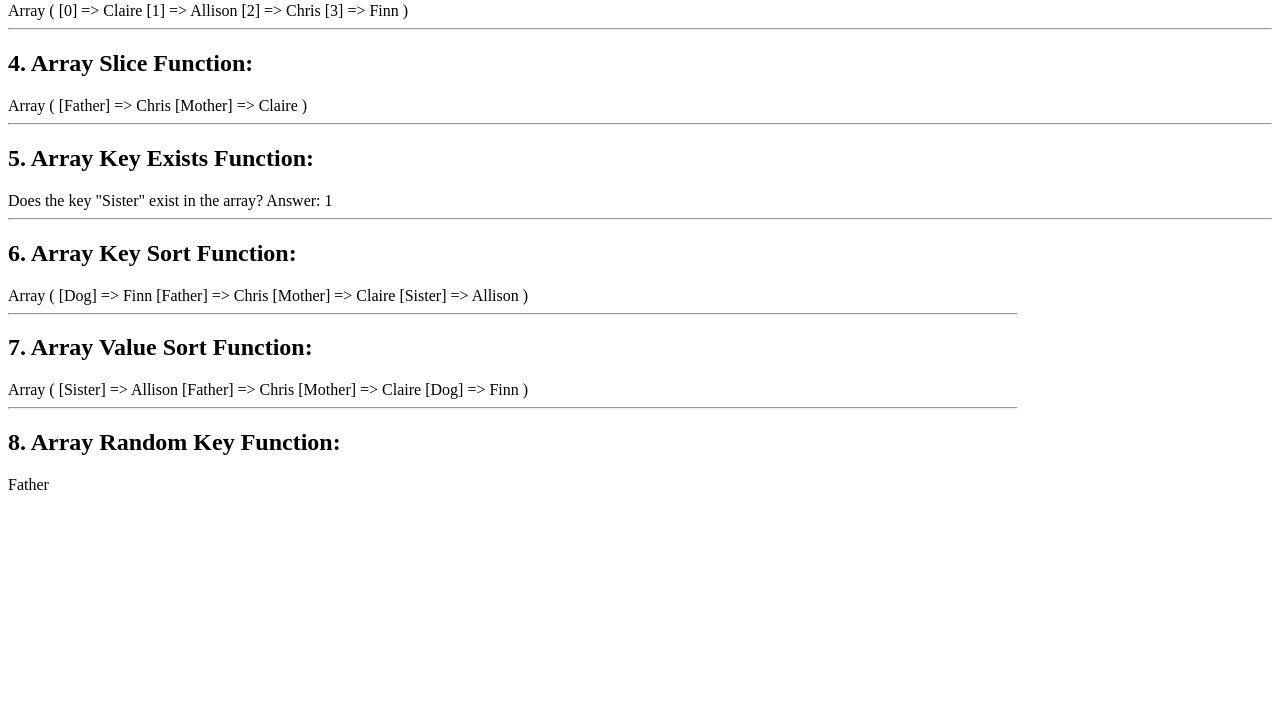
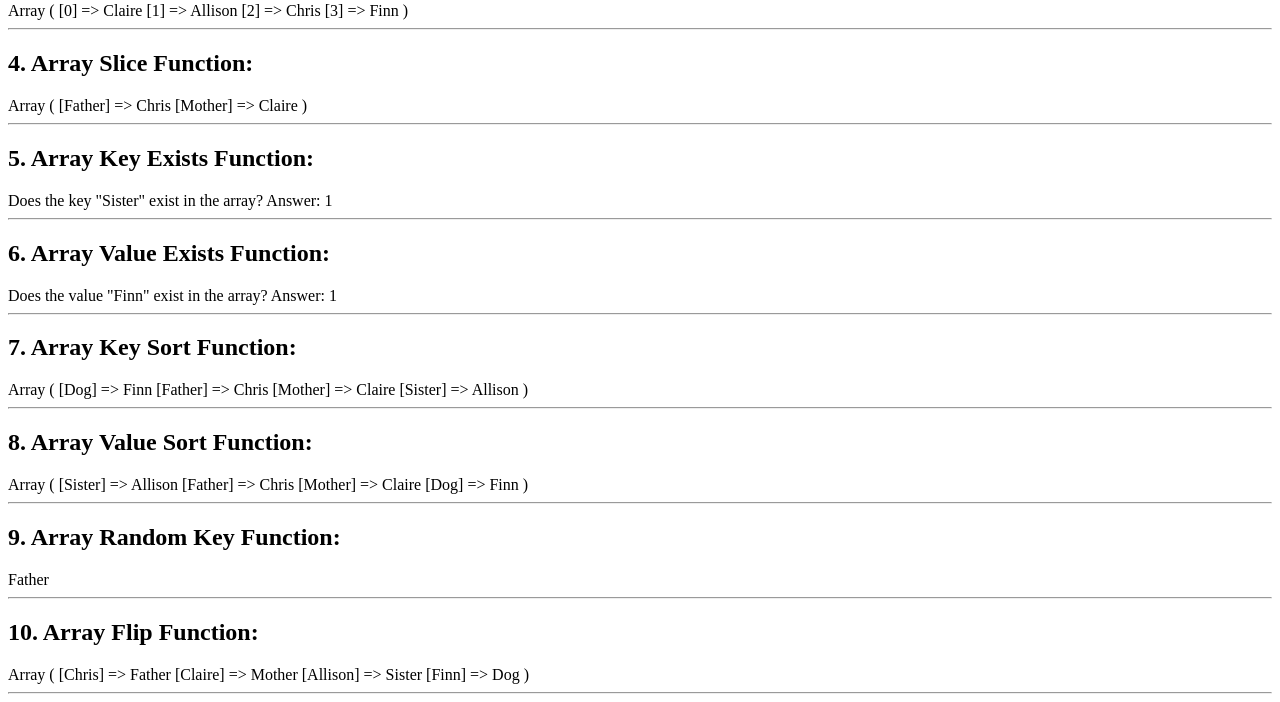
Before and after one commit to michelleregna/string-array-functions, a PHP site: page / in a window 1280 px wide. Shown: the part 1283-1985 px from the top of the page. Before the commit the page ends 1773 px from the top, so only its background shows below. Run offline with PHP 8.4, Linux system fonts and the light colour scheme.

Commit message:
added array value exists function

```diff
--- a/index.php
+++ b/index.php
@@ -17,10 +17,11 @@ $obj -> printArray($familyArray);
 $obj -> countArray($familyArray);
 $obj -> shuffleArray($familyArray);
 $obj -> sliceArray($familyArray);
-$obj -> searchArray($familyArray);
-$obj -> sortKeyArray($familyArray);
-$obj -> sortValueArray($familyArray);
-$obj -> returnKeyArray($familyArray);
+$obj -> searchArrayForKey($familyArray);
+$obj -> searchArrayForValue($familyArray);
+$obj -> sortByKey($familyArray);
+$obj -> sortByValue($familyArray);
+$obj -> returnArrayKey($familyArray);
 $obj -> flipArray($familyArray);
 
 class main {
@@ -28,7 +29,6 @@ class main {
 		echo '<h1>String Functions</h1>';
 
 	}
-
 
 	public function reverseThis($str) {
 		echo '<h2>1. Reverse Function Demo:</h2>';
@@ -90,7 +90,7 @@ class main {
 		echo '<hr>';
 	}
 
-	// Start of Array Functions
+	// Start of Array Functions //
 
 	public function printArray($array) {
 		echo '<h1>Array Functions</h1>';
@@ -119,36 +119,43 @@ class main {
     	echo '<hr>';
     }
 
-    public function searchArray($array) {
+    public function searchArrayForKey($array) {
     	echo '<h2>5. Array Key Exists Function:</h2>';
     	echo 'Does the key "Sister" exist in the array? Answer: ';
     	echo array_key_exists('Sister', $array);
     	echo '<hr>';
     }
 
-    public function sortKeyArray($array) {
-    	echo '<h2>6. Array Key Sort Function:</h2>';
+    public function searchArrayForValue($array) {
+    	echo '<h2>6. Array Value Exists Function: </h2>';
+    	echo 'Does the value "Finn" exist in the array? Answer: ';
+    	echo in_array('Finn', $array);
+    	echo '<hr>';
+    }
+
+    public function sortByKey($array) {
+    	echo '<h2>7. Array Key Sort Function:</h2>';
     	ksort($array);
     	print_r($array);
     	echo '<hr>';
 
     }
 
-    public function sortValueArray($array) {
-    	echo '<h2>7. Array Value Sort Function: </h2>';
+    public function sortByValue($array) {
+    	echo '<h2>8. Array Value Sort Function: </h2>';
     	asort($array);
     	print_r($array);
     	echo '<hr>';
     }
 
-    public function returnKeyArray($array) {
-    	echo '<h2>8. Array Random Key Function:</h2>';
+    public function returnArrayKey($array) {
+    	echo '<h2>9. Array Random Key Function:</h2>';
     	echo array_rand($array);
     	echo '<hr>';
     }
 
     public function flipArray($array) {
-    	echo '<h2>9. Array Flip Function:</h2>';
+    	echo '<h2>10. Array Flip Function:</h2>';
     	$flipped = array_flip($array);
     	print_r($flipped);
     	echo '<hr>';
```
